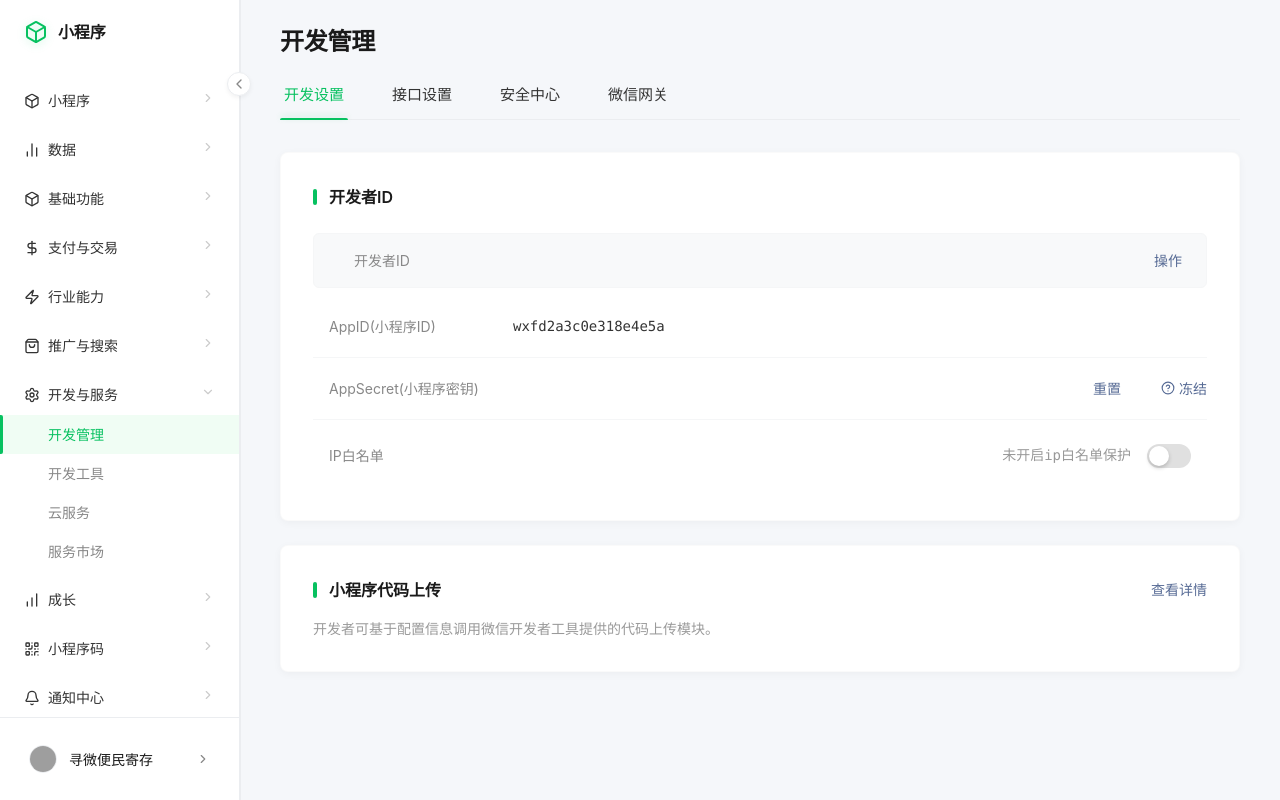
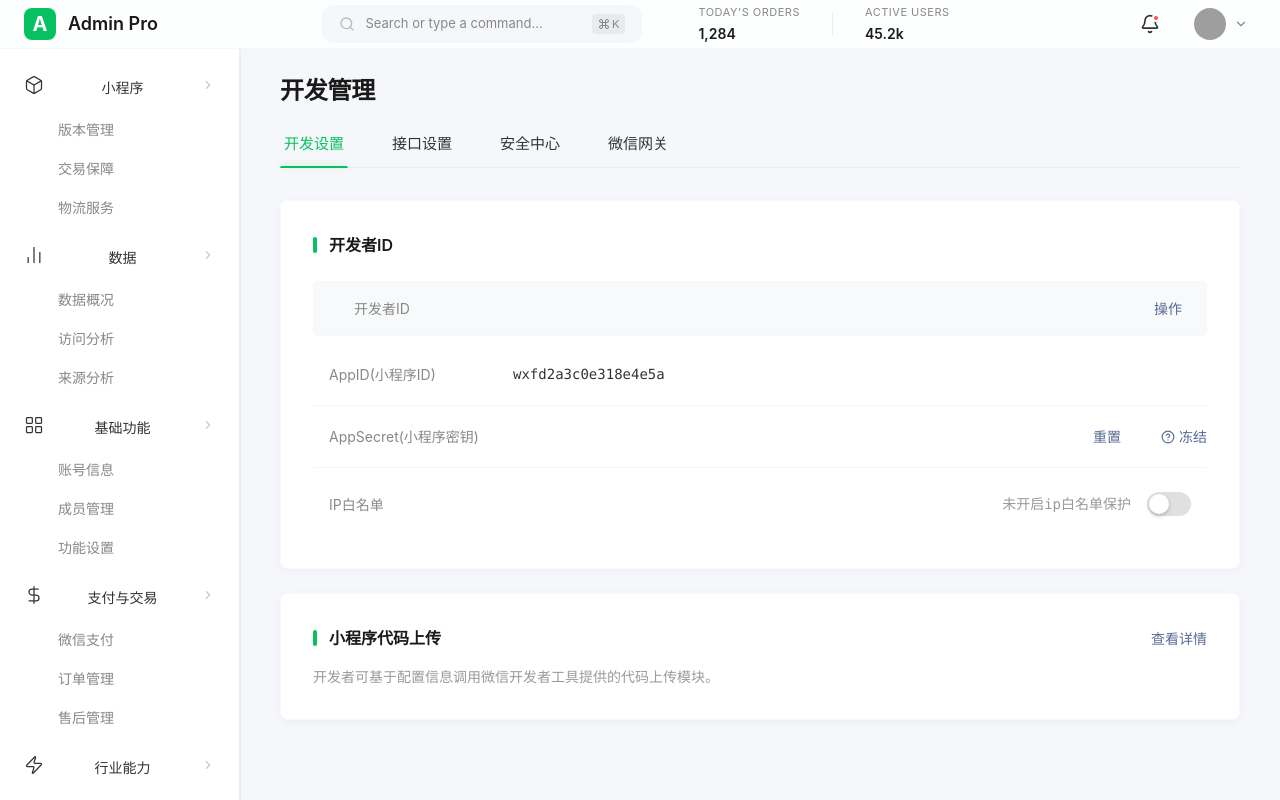
Before and after one commit to skingford/admin, a React (Vite) app in the folder apps/admin/: page / in a window 1280 px wide. Built offline with nearby package versions, Linux system fonts and the light colour scheme; grey boxes are pictures that could not be loaded.

Commit message:
feat: layout

```diff
--- a/apps/admin/src/components/Header/Header.module.scss
+++ b/apps/admin/src/components/Header/Header.module.scss
@@ -1,108 +1,196 @@
 .header {
-  height: 72px;
-  background: var(--bg-surface);
-  border-bottom: 1px solid var(--border);
+  height: 64px;
+  background: rgba(255, 255, 255, 0.8);
+  backdrop-filter: blur(12px);
+  -webkit-backdrop-filter: blur(12px);
+  border-bottom: 1px solid var(--border-light);
   display: flex;
   align-items: center;
   justify-content: space-between;
-  padding: 0 2rem;
+  padding: 0 24px;
   position: sticky;
   top: 0;
-  z-index: 10;
+  z-index: 100;
+  transition: all var(--duration-normal) var(--ease-out);
 }
 
-.search {
-  position: relative;
-  width: 320px;
-
-  .searchIcon {
-    position: absolute;
-    left: 12px;
-    top: 50%;
-    transform: translateY(-50%);
-    color: var(--text-muted);
-    transition: color 0.2s;
+.left {
+  display: flex;
+  align-items: center;
+  width: 240px; /* Match sidebar width or similar */
 }
 
-  input {
-    width: 100%;
-    padding: 0.625rem 1rem 0.625rem 2.5rem;
-    border: 1px solid var(--border);
+.logo {
+  display: flex;
+  align-items: center;
+  gap: 12px;
+  font-weight: 600;
+  font-size: 18px;
+  color: var(--text-title);
+
+  .logoIcon {
+    width: 32px;
+    height: 32px;
+    background: var(--primary);
+    color: white;
     border-radius: 8px;
-    outline: none;
-    background: var(--bg-body);
-    color: var(--text-main);
-    transition: all 0.2s ease;
-    font-size: 0.9rem;
-
-    &::placeholder {
-      color: var(--text-muted);
-    }
-
-    &:focus {
-      border-color: var(--primary);
-      box-shadow: 0 0 0 3px var(--primary-light);
-      background: var(--bg-surface);
+    display: flex;
+    align-items: center;
+    justify-content: center;
+    font-weight: bold;
+    font-size: 20px;
   }
 }
 
-  &:focus-within .searchIcon {
-    color: var(--primary);
+.center {
+  flex: 1;
+  display: flex;
+  align-items: center;
+  justify-content: center;
+  gap: 48px;
+}
+
+.searchBar {
+  display: flex;
+  align-items: center;
+  gap: 10px;
+  background: var(--bg-body);
+  border: 1px solid transparent;
+  padding: 8px 16px;
+  border-radius: 12px;
+  width: 320px;
+  cursor: text;
+  transition: all var(--duration-fast) var(--ease-out);
+  color: var(--text-secondary);
+
+  &:hover {
+    background: var(--bg-hover);
+  }
+
+  &.focused {
+    background: white;
+    border-color: var(--primary);
+    box-shadow: 0 0 0 2px rgba(7, 193, 96, 0.1);
+  }
+
+  .searchIcon {
+    color: var(--text-placeholder);
+  }
+
+  .placeholder {
+    flex: 1;
+    font-size: 13px;
+  }
+
+  .shortcut {
+    display: flex;
+    align-items: center;
+    gap: 2px;
+    background: rgba(0,0,0,0.05);
+    padding: 2px 6px;
+    border-radius: 4px;
+    font-size: 11px;
+    color: var(--text-secondary);
   }
 }
 
-.actions {
+.metrics {
   display: flex;
   align-items: center;
-  gap: 1rem;
+  gap: 24px;
+
+  .metricItem {
+    display: flex;
+    flex-direction: column;
+    align-items: flex-start;
+    gap: 2px;
+    cursor: pointer;
+    padding: 4px 8px;
+    border-radius: 6px;
+    transition: background var(--duration-fast);
+
+    &:hover {
+      background: var(--bg-hover);
+    }
+
+    .metricLabel {
+      font-size: 11px;
+      color: var(--text-secondary);
+      text-transform: uppercase;
+      letter-spacing: 0.5px;
+    }
+
+    .metricValue {
+      font-size: 14px;
+      font-weight: 600;
+      color: var(--text-title);
+    }
+  }
+
+  .metricDivider {
+    width: 1px;
+    height: 24px;
+    background: var(--border);
+  }
+}
+
+.right {
+  display: flex;
+  align-items: center;
+  gap: 20px;
+  width: 240px;
+  justify-content: flex-end;
 }
 
 .iconBtn {
-  color: var(--text-secondary);
-  padding: 0.5rem;
-  border-radius: 8px;
-  transition: all 0.2s;
+  position: relative;
+  width: 40px;
+  height: 40px;
+  border-radius: 50%;
   display: flex;
   align-items: center;
   justify-content: center;
+  color: var(--text-main);
+  transition: background var(--duration-fast);
 
   &:hover {
-    background: var(--bg-surface-hover);
-    color: var(--text-main);
+    background: var(--bg-hover);
+  }
+
+  .badge {
+    position: absolute;
+    top: 10px;
+    right: 10px;
+    width: 8px;
+    height: 8px;
+    background: #ff4d4f;
+    border-radius: 50%;
+    border: 2px solid white;
   }
 }
 
-.profile {
+.userMenu {
   display: flex;
   align-items: center;
-  gap: 0.75rem;
+  gap: 8px;
   cursor: pointer;
-  padding: 0.25rem;
-  padding-right: 0.75rem;
+  padding: 4px;
   border-radius: 20px;
-  transition: background 0.2s;
-  border: 1px solid transparent;
+  transition: background var(--duration-fast);
 
   &:hover {
-    background: var(--bg-surface-hover);
-    border-color: var(--border);
-  }
-
-  span {
-    font-weight: 500;
-    color: var(--text-main);
-    font-size: 0.9rem;
-  }
+    background: var(--bg-hover);
   }
 
   .avatar {
     width: 32px;
     height: 32px;
-  background: var(--primary-light);
-  color: var(--primary);
     border-radius: 50%;
-  display: flex;
-  align-items: center;
-  justify-content: center;
-  font-weight: 600;
+    object-fit: cover;
   }
+
+  .chevron {
+    color: var(--text-secondary);
+    margin-right: 4px;
+  }
+}
--- a/apps/admin/src/components/Header/Header.tsx
+++ b/apps/admin/src/components/Header/Header.tsx
@@ -1,22 +1,71 @@
-import { Bell, Search, User } from 'lucide-react';
+import { Search, Bell, ChevronDown, Command } from 'lucide-react';
 import styles from './Header.module.scss';
+import { useState, useEffect } from 'react';
 
 export default function Header() {
+  const [isSearchFocused, setIsSearchFocused] = useState(false);
+
+  useEffect(() => {
+    const handleKeyDown = (e: KeyboardEvent) => {
+      if ((e.metaKey || e.ctrlKey) && e.key === 'k') {
+        e.preventDefault();
+        // Trigger search modal here
+        console.log('Cmd+K pressed');
+      }
+    };
+    window.addEventListener('keydown', handleKeyDown);
+    return () => window.removeEventListener('keydown', handleKeyDown);
+  }, []);
+
   return (
     <header className={styles.header}>
-      <div className={styles.search}>
-        <Search size={20} className={styles.searchIcon} />
-        <input type="text" placeholder="Search..." />
+      <div className={styles.left}>
+        <div className={styles.logo}>
+          <div className={styles.logoIcon}>A</div>
+          <span className={styles.logoText}>Admin Pro</span>
+        </div>
       </div>
-      <div className={styles.actions}>
+
+      <div className={styles.center}>
+        <div
+          className={`${styles.searchBar} ${isSearchFocused ? styles.focused : ''}`}
+          onClick={() => setIsSearchFocused(true)}
+          onBlur={() => setIsSearchFocused(false)}
+        >
+          <Search size={16} className={styles.searchIcon} />
+          <span className={styles.placeholder}>Search or type a command...</span>
+          <div className={styles.shortcut}>
+            <Command size={12} />
+            <span>K</span>
+          </div>
+        </div>
+
+        <div className={styles.metrics}>
+          <div className={styles.metricItem}>
+            <span className={styles.metricLabel}>Today's Orders</span>
+            <span className={styles.metricValue}>1,284</span>
+          </div>
+          <div className={styles.metricDivider} />
+          <div className={styles.metricItem}>
+            <span className={styles.metricLabel}>Active Users</span>
+            <span className={styles.metricValue}>45.2k</span>
+          </div>
+        </div>
+      </div>
+
+      <div className={styles.right}>
         <button className={styles.iconBtn}>
           <Bell size={20} />
+          <span className={styles.badge} />
         </button>
-        <div className={styles.profile}>
-          <div className={styles.avatar}>
-            <User size={20} />
-          </div>
-          <span>Admin User</span>
+
+        <div className={styles.userMenu}>
+          <img
+            src="https://api.dicebear.com/7.x/avataaars/svg?seed=Felix"
+            alt="User"
+            className={styles.avatar}
+          />
+          <ChevronDown size={14} className={styles.chevron} />
         </div>
       </div>
     </header>
--- a/apps/admin/src/components/Layout/Layout.module.scss
+++ b/apps/admin/src/components/Layout/Layout.module.scss
@@ -1,8 +1,14 @@
 .layout {
   display: flex;
+  flex-direction: column; /* Header on top, body below */
   height: 100vh;
   overflow: hidden;
   background-color: var(--bg-body);
+}
+
+.body {
+  display: flex;
+  flex: 1; /* Fill remaining space */
 }
 
 .mainContent {
--- a/apps/admin/src/components/Layout/Layout.tsx
+++ b/apps/admin/src/components/Layout/Layout.tsx
@@ -1,3 +1,4 @@
+import Header from '../Header/Header';
 import { Outlet } from 'react-router-dom';
 import Sidebar from '../Sidebar/Sidebar';
 import styles from './Layout.module.scss';
@@ -5,11 +6,14 @@
 export default function Layout() {
   return (
     <div className={styles.layout}>
-      <Sidebar />
-      <div className={styles.mainContent}>
-        <main className={styles.pageContent}>
-          <Outlet />
-        </main>
+      <Header />
+      <div className={styles.body}>
+        <Sidebar />
+        <div className={styles.mainContent}>
+          <main className={styles.pageContent}>
+            <Outlet />
+          </main>
+        </div>
       </div>
     </div>
   );
--- a/apps/admin/src/components/Sidebar/Sidebar.tsx
+++ b/apps/admin/src/components/Sidebar/Sidebar.tsx
@@ -1,10 +1,8 @@
-import { Settings, BarChart, ChevronDown, ChevronRight, Box, Zap, ShoppingBag, Bell, QrCode, MessageSquare, BookOpen, FileText, BarChart2, Repeat, LogOut, ChevronLeft, DollarSign } from 'lucide-react';
+import { Settings, BarChart, ChevronDown, ChevronRight, Box, Zap, ShoppingBag, Bell, QrCode, BarChart2, DollarSign, LayoutGrid } from 'lucide-react';
 import { NavLink } from 'react-router-dom';
 import clsx from 'clsx';
-import { useState, useRef, useEffect } from 'react';
+import { useState } from 'react';
 import styles from './Sidebar.module.scss';
-
-
 
 const menuGroups = [
   {
@@ -27,7 +25,7 @@
   },
   {
     title: '基础功能',
-    icon: Box,
+    icon: LayoutGrid,
     items: [
       { label: '账号信息', path: '/basic/info' },
       { label: '成员管理', path: '/basic/members' },
@@ -96,14 +94,13 @@
 
 export default function Sidebar() {
   const [expandedGroups, setExpandedGroups] = useState<string[]>(['开发与服务']);
-  const [showUserMenu, setShowUserMenu] = useState(false);
-  const [isCollapsed, setIsCollapsed] = useState(false);
-  const [hoveredGroup, setHoveredGroup] = useState<string | null>(null);
-  const [popoverTop, setPopoverTop] = useState<number>(0);
-  const userMenuRef = useRef<HTMLDivElement>(null);
+  const [isHovered, setIsHovered] = useState(false);
+
+  // Default state is collapsed (icons only).
+  // When hovered, it expands to show text.
+  // We can use a fixed width for collapsed state and a wider width for expanded.
 
   const toggleGroup = (title: string) => {
-    if (isCollapsed) return;
     setExpandedGroups(prev =>
       prev.includes(title)
         ? prev.filter(t => t !== title)
@@ -111,56 +108,28 @@
     );
   };
 
-  // Close menu when clicking outside
-  useEffect(() => {
-    function handleClickOutside(event: MouseEvent) {
-      if (userMenuRef.current && !userMenuRef.current.contains(event.target as Node)) {
-        setShowUserMenu(false);
-      }
-    }
-    document.addEventListener("mousedown", handleClickOutside);
-    return () => document.removeEventListener("mousedown", handleClickOutside);
-  }, []);
-
   return (
-    <aside className={clsx(styles.sidebar, isCollapsed && styles.collapsed)}>
-      <div
-        className={styles.toggleBtn}
-        onClick={() => setIsCollapsed(!isCollapsed)}
-        title={isCollapsed ? "展开侧边栏" : "收起侧边栏"}
+    <aside
+      className={clsx(styles.sidebar, isHovered && styles.expanded)}
+      onMouseEnter={() => setIsHovered(true)}
+      onMouseLeave={() => setIsHovered(false)}
     >
-        <ChevronLeft size={16} />
-      </div>
-
-      <div className={styles.logo}>
-        <Box className={styles.logoIcon} size={24} />
-        <span>小程序</span>
-      </div>
-
       <nav className={styles.nav}>
         {menuGroups.map((group) => (
           <div
             key={group.title}
             className={styles.menuGroup}
-            onMouseEnter={(e) => {
-              if (isCollapsed) {
-                setHoveredGroup(group.title);
-                const rect = e.currentTarget.getBoundingClientRect();
-                setPopoverTop(rect.top);
-              }
-            }}
-            onMouseLeave={() => {
-              if (isCollapsed) setHoveredGroup(null);
-            }}
           >
             <div
               className={styles.menuTitle}
               onClick={() => toggleGroup(group.title)}
             >
-              <div style={{display: 'flex', alignItems: 'center', gap: '8px'}}>
-                <group.icon size={16} />
-                <span>{group.title}</span>
+              <div className={styles.iconContainer}>
+                <group.icon size={20} strokeWidth={1.5} />
               </div>
+
+              <span className={styles.groupLabel}>{group.title}</span>
+
               {(group.items && group.items.length > 0) && (
                 <span className={styles.arrow}>
                   {expandedGroups.includes(group.title) ? <ChevronDown size={14} /> : <ChevronRight size={14} />}
@@ -168,9 +137,8 @@
               )}
             </div>
 
-            {/* Normal Submenu (Expanded Mode) */}
-            {!isCollapsed && (group.items && group.items.length > 0) && expandedGroups.includes(group.title) && (
-              <div className={styles.submenu}>
+            {/* Submenu - Only visible when sidebar is expanded AND group is expanded */}
+            <div className={clsx(styles.submenu, expandedGroups.includes(group.title) && styles.open)}>
               {group.items.map((item) => (
                 <NavLink
                   key={item.path}
@@ -179,108 +147,14 @@
                     clsx(styles.navItem, isActive && styles.active)
                   }
                 >
-                    <span>{item.label}</span>
+                  <span className={styles.dot}></span>
+                  <span className={styles.itemLabel}>{item.label}</span>
                 </NavLink>
               ))}
             </div>
-            )}
-
-            {/* Floating Submenu (Collapsed Mode) */}
-            {isCollapsed && hoveredGroup === group.title && (
-              <div
-                className={clsx(styles.popover, styles.submenuPopover)}
-                style={{
-                  position: 'fixed',
-                  top: popoverTop,
-                  left: 68 + 12, // Sidebar width + margin
-                  zIndex: 1000
-                }}
-              >
-                <div className={styles.submenuTitle}>{group.title}</div>
-                {(group.items && group.items.length > 0) ? (
-                  <div className={styles.popoverMenu}>
-                    {group.items.map((item) => (
-                      <NavLink
-                        key={item.path}
-                        to={item.path}
-                        className={({ isActive }) =>
-                          clsx(styles.navItem, isActive && styles.active)
-                        }
-                      >
-                        <span>{item.label}</span>
-                      </NavLink>
-                    ))}
-                  </div>
-                ) : (
-                  <div className={styles.popoverMenu}>
-                    <div className={styles.navItem} style={{color: '#999', cursor: 'default', paddingLeft: '12px'}}>
-                      暂无子菜单
-                    </div>
-                  </div>
-                )}
-              </div>
-            )}
           </div>
         ))}
       </nav>
-
-      <div
-        className={styles.userSection}
-        ref={userMenuRef}
-        onMouseEnter={() => isCollapsed && setShowUserMenu(true)}
-        onMouseLeave={() => isCollapsed && setShowUserMenu(false)}
-      >
-        <div
-          className={styles.userButton}
-          onClick={() => !isCollapsed && setShowUserMenu(!showUserMenu)}
-          style={{background: showUserMenu ? '#f5f5f5' : 'transparent'}}
-        >
-          <img src="https://api.dicebear.com/7.x/avataaars/svg?seed=Felix" alt="User" />
-          <span>寻微便民寄存</span>
-          <ChevronRight size={14} className={styles.chevron} />
-        </div>
-
-        {showUserMenu && (
-          <div className={clsx(styles.popover, styles.userPopover)}>
-            <img className={styles.popoverAvatar} src="https://api.dicebear.com/7.x/avataaars/svg?seed=Felix" alt="User" />
-            <div className={styles.popoverName}>寻微便民寄存</div>
-
-            <div className={styles.popoverMenu}>
-              <div className={styles.popoverItem}>
-                <Settings size={18} />
-                <span>账号设置</span>
-              </div>
-              <div className={styles.popoverItem}>
-                <MessageSquare size={18} />
-                <span>交流专区</span>
-              </div>
-              <div className={styles.popoverItem}>
-                <BookOpen size={18} />
-                <span>微信学堂</span>
-              </div>
-              <div className={styles.popoverItem}>
-                <FileText size={18} />
-                <span>官方文档</span>
-              </div>
-              <div className={styles.popoverItem}>
-                <BarChart2 size={18} />
-                <span>We 分析</span>
-              </div>
-
-              <div className={styles.divider}></div>
-
-              <div className={styles.popoverItem}>
-                <Repeat size={18} />
-                <span>切换账号</span>
-              </div>
-              <div className={styles.popoverItem}>
-                <LogOut size={18} />
-                <span>退出登录</span>
-              </div>
-            </div>
-          </div>
-        )}
-      </div>
     </aside>
   );
 }
--- a/apps/admin/src/main.tsx
+++ b/apps/admin/src/main.tsx
@@ -2,9 +2,12 @@
 import ReactDOM from 'react-dom/client';
 import App from './App';
 import './index.scss';
+import { ThemeProvider } from './context/ThemeContext';
 
 ReactDOM.createRoot(document.getElementById('root')!).render(
   <React.StrictMode>
-    <App />
+    <ThemeProvider>
+      <App />
+    </ThemeProvider>
   </React.StrictMode>,
 );
```
Also changed, not shown: apps/admin/src/context/ThemeContext.tsx (added, +38 -0 lines). Lines whose indentation alone changed are shown as unchanged.
